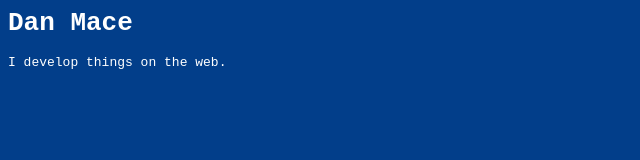
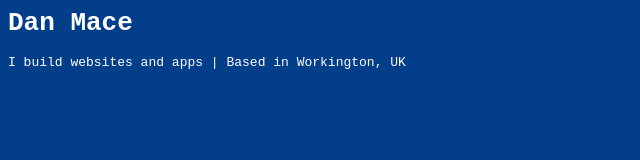
Before and after one commit to dmacelancs/dmacelancs.github.io, a plain HTML site: page index.html in a window 1280 px wide. Shown: the whole page, without its empty margins (0-640 px from the left). Drawn offline with Linux system fonts and the light colour scheme.

Commit message:
Wording tweak

```diff
--- a/index.html
+++ b/index.html
@@ -5,6 +5,6 @@
     </head>
     <body style="background-color: #023e8a; color: #fff; font-family: monospace;">
         <h1>Dan Mace</h1>
-        <p>I develop things on the web.</p>
+        <p>I build websites and apps | Based in Workington, UK</p>
     </body>
 </html>
```
